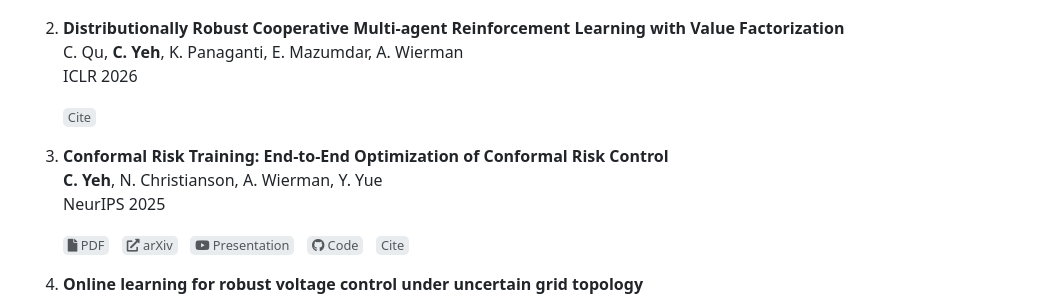
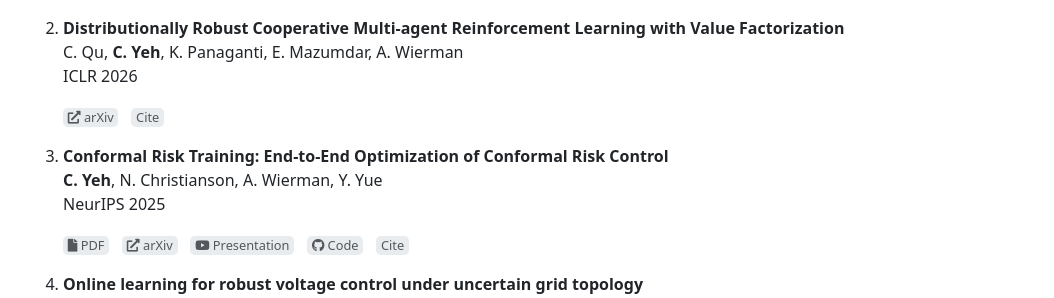
Before and after one commit to chrisyeh96/chrisyeh96.github.io, a Jekyll site: the page built from index.md, in a window 1280 px wide and 900 px high, scrolled down 551 px. Shown: the part 152-450 px from the top of the window, without its empty margins (51-1105 px from the left). Built offline with Jekyll 4.4.1, drawn with Linux system fonts in a browser that asks for light colours; a script that is not in the unit is left out.

Commit message:
Publications: add arXiv link for Distributionally Robust MARL

```diff
--- a/_data/publications.yml
+++ b/_data/publications.yml
@@ -65,6 +65,10 @@
         booktitle = {The Fourteenth International Conference on Learning Representations},
         url = {https://openreview.net/forum?id=2T3LOpqIOO}
     }
+  media:
+    - type: url
+      name: arXiv
+      url: https://arxiv.org/abs/2602.11437
   venue_type: conference
   pin: true
 
```
